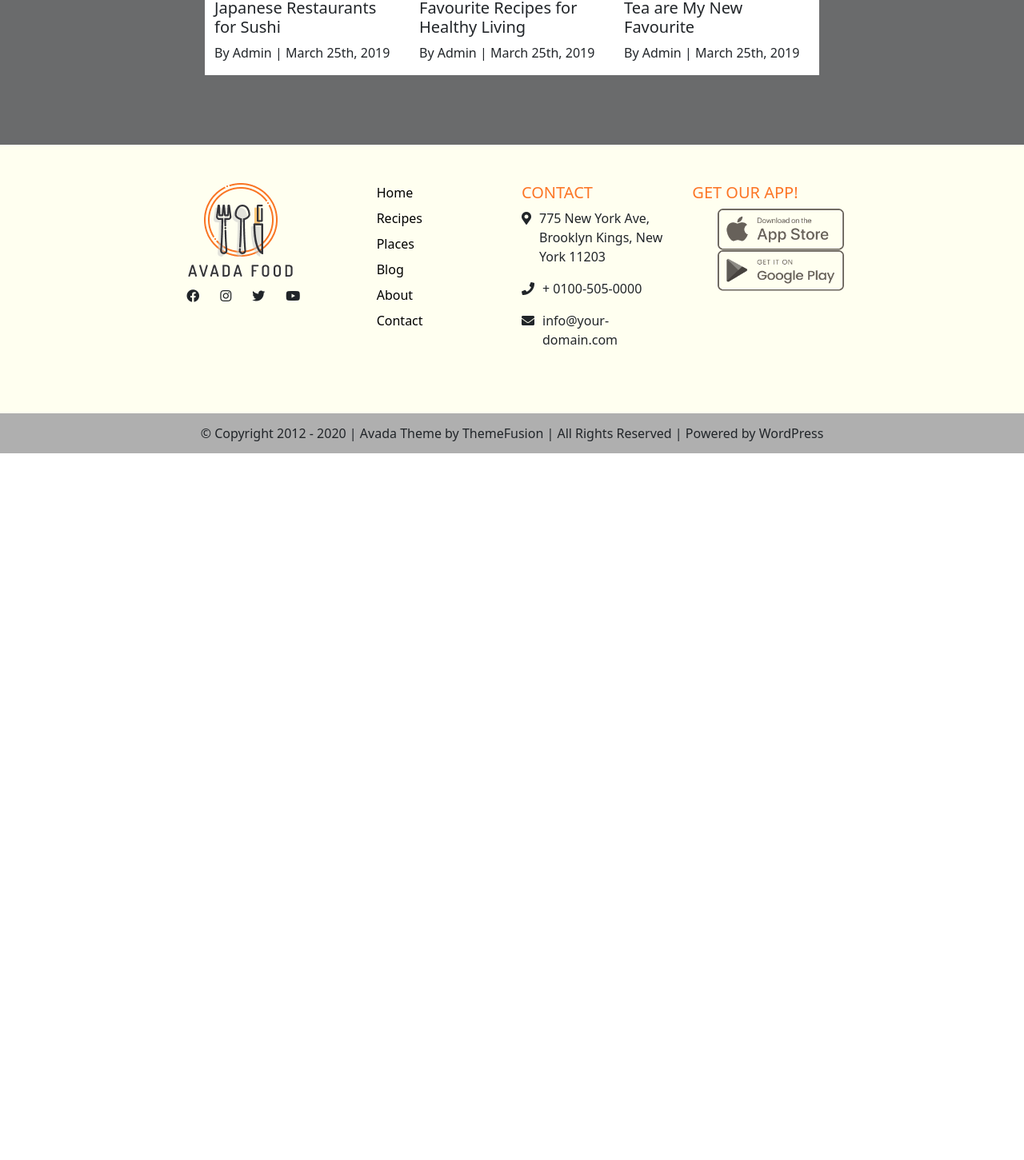
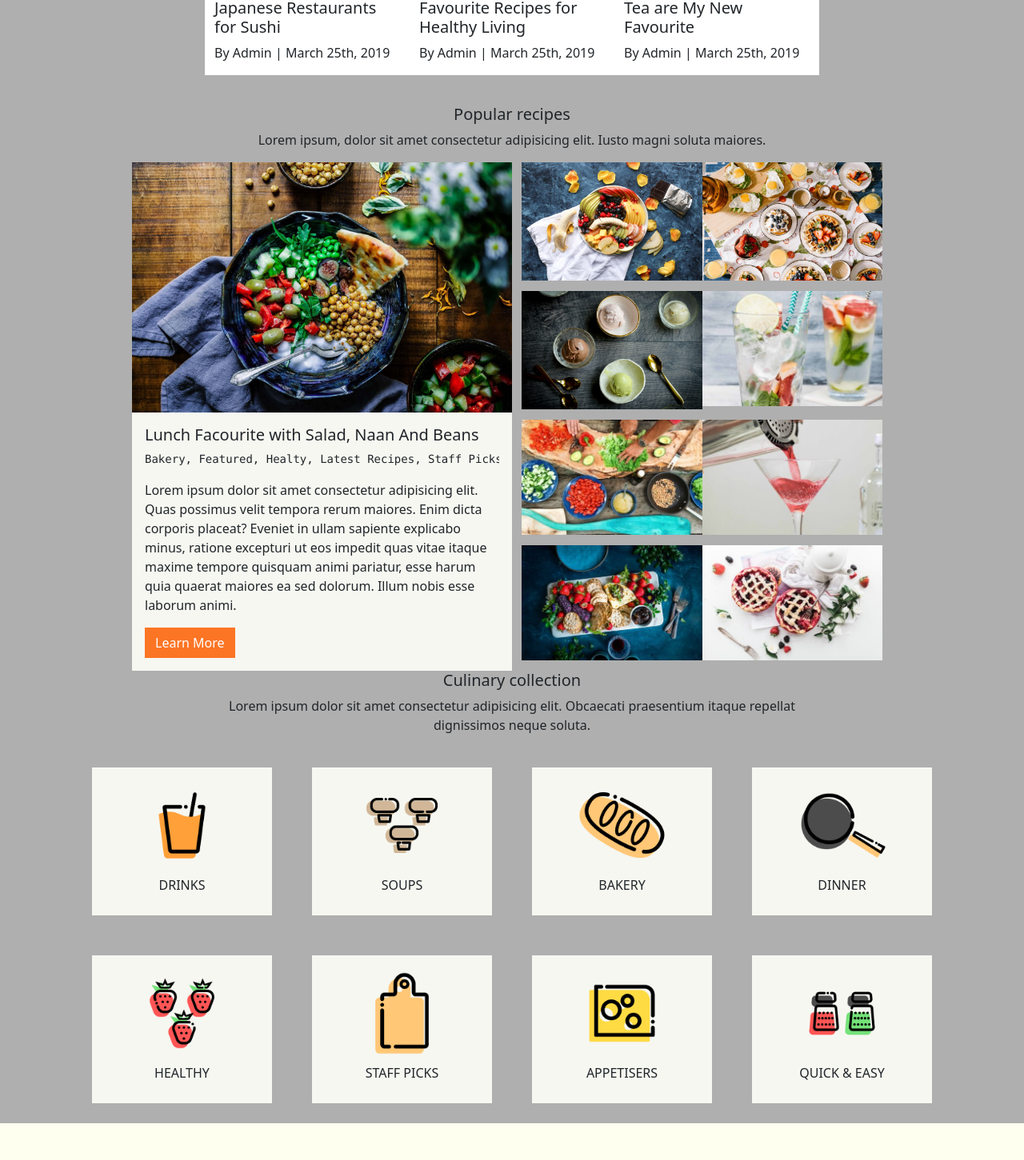
Before and after one commit to DavideZattra/proj-html-vuejs, a Vue app: page / in a window 1280 px wide. Shown: the part 836-2287 px from the top of the page at 80% size. Before the commit the page ends 1403 px from the top, so only its background shows below. Built offline with nearby package versions, Linux system fonts and the light colour scheme.

Commit message:
created culinary collection

```diff
--- a/src/components/JumbotronPicks.vue
+++ b/src/components/JumbotronPicks.vue
@@ -15,6 +15,8 @@ name: 'TodayPicks'
 </script>
 
 <style lang='scss' scoped>
+@import '../style/variables.scss';
+
 #ms_today-picks{
     position: absolute;
     top: 50%;
@@ -32,7 +34,7 @@ name: 'TodayPicks'
 
         border-radius: 5px;
         padding: 2.5px 7.5px;
-        background-color: orange;
+        background-color: $mainOrangeColor;
 
         h5{
 
--- a/src/components/Main.vue
+++ b/src/components/Main.vue
@@ -1,20 +1,28 @@
 <template>
   <main>
     <Jumbotron />
+    <Popular />
+    <Collection />
+    <!-- <FarmToTable /> -->
+    <Subscribe />
   </main>
 </template>
 
 <script>
-import Jumbotron from './MainJumbotron.vue'
+import Jumbotron from './MainJumbotron.vue';
+import Popular from './MainPopular.vue';
+import Collection from './MainCollection.vue';
+// import FarmToTable from './MainFarmToTable.vue';
+import Subscribe from './MainSubscribe.vue';
 
 export default {
 name : 'Main',
 components :{
   Jumbotron,
-  // Popular,
-  // Collection,
+  Popular,
+  Collection,
   // FarmToTable,
-  // Hero
+  Subscribe
   }
 }
 </script>
@@ -23,7 +31,7 @@ components :{
 @import '../style/variables.scss';
 
 main{
-  height: 100vh;
-  background-color: $mainDarkGrayColor;
+  min-height: 100vh;
+  background-color: $mainLightGrayColor;
 }
 </style>
--- /dev/null
+++ b/src/components/MainCollection.vue
@@ -0,0 +1,77 @@
+<template>
+  <section id="ms_culinary-collection" class="container">
+
+    <div class="row justify-content-center">
+
+        <div class="col-8 text-center">
+
+            <h5>Culinary collection</h5>
+            <p>Lorem ipsum dolor sit amet consectetur adipisicing elit. Obcaecati praesentium itaque repellat dignissimos neque soluta.</p>
+        </div>
+    </div>
+    <div class="row justify-content-center">
+        <div class=" ms_card">
+            <img src="../assets/img/drinks-recipes.png" alt="">
+            <p>drinks</p>
+        </div>
+        <div class=" ms_card">
+            <img src="../assets/img/soups-recipes.png" alt="">
+            <p>soups</p>
+        </div>
+        <div class=" ms_card">
+            <img src="../assets/img/baking-recipes.png" alt="">
+            <p>bakery</p>
+        </div>
+        <div class=" ms_card">
+            <img src="../assets/img/dinner-recipes.png" alt="">
+            <p>Dinner</p>
+        </div>
+    </div>
+    <div class="row justify-content-center">
+        <div class=" ms_card">
+            <img src="../assets/img/healthy-recipes.png" alt="">
+            <p>healthy</p>
+        </div>
+        <div class=" ms_card">
+            <img src="../assets/img/staff-picks.png" alt="">
+            <p>Staff picks</p>
+        </div>
+        <div class=" ms_card">
+            <img src="../assets/img/premium-recipes.png" alt="">
+            <p>Appetisers</p>
+        </div>
+        <div class=" ms_card">
+            <img src="../assets/img/quick-easy-recipes.png" alt="">
+            <p>quick &amp; easy</p>
+        </div>
+
+    </div>
+
+  </section>
+</template>
+
+<script>
+export default {
+name : 'CulinaryCollection',
+}
+</script>
+
+<style lang='scss' scoped>
+@import '../style/variables.scss';
+
+.ms_card{
+    flex-basis: 17.5%;
+    background-color: $mainWhiteColor;
+    text-align: center;
+    padding: 10px 50px;
+    margin: 25px;
+
+    img{
+        height: 125px;
+    }
+
+    p{
+        text-transform: uppercase;
+    }
+}
+</style>
--- a/src/components/MainJumbotron.vue
+++ b/src/components/MainJumbotron.vue
@@ -25,6 +25,7 @@ components : {
 #ms_jumbotron{
     position: relative;
     height: 475px;
+    margin-bottom: 275px;
     background-image: url('../assets/img/single-post-img3.jpg');
     background-position: center;
     background-repeat: no-repeat;
--- /dev/null
+++ b/src/components/MainPopular.vue
@@ -0,0 +1,81 @@
+<template>
+  <section id="ms_popular-recipes" class="container">
+      <div class="row justify-content-center">
+
+          <div class="col-12 text-center">
+              <h5>Popular recipes</h5>
+              <p>Lorem ipsum, dolor sit amet consectetur adipisicing elit. Iusto magni soluta maiores.</p>
+          </div>
+          <div class="ms_main-card col-5">
+              <img class="img-fluid" src="../assets/img/Yogurt-Nan.jpg" alt="Yogurt Nan">
+              <div class="ms_main-card-txt ">
+                    <h5>Lunch Facourite with Salad, Naan And Beans</h5>
+                    <pre>Bakery, Featured, Healty, Latest Recipes, Staff Picks</pre>
+                    <p>Lorem ipsum dolor sit amet consectetur adipisicing elit. Quas possimus velit tempora rerum maiores. Enim dicta corporis placeat? Eveniet in ullam sapiente explicabo minus, ratione excepturi ut eos impedit quas vitae itaque maxime tempore quisquam animi pariatur, esse harum quia quaerat maiores ea sed dolorum. Illum nobis esse laborum animi.</p>
+                    <button class="btn">Learn More</button>
+              </div>
+          </div>
+          <div class="col-5 d-flex flex-wrap justify-content-between ">
+
+              <div class="ms_img-container">
+                  <img class="img-fluid" src="../assets/img/Mixed-fruits.jpg" alt="">
+              </div>
+              <div class="ms_img-container">
+                  <img class="img-fluid" src="../assets/img/r-rachel-park-366508-unsplash-min.jpg" alt="">
+              </div>
+              <div class="ms_img-container">
+                  <img class="img-fluid" src="../assets/img/r-michelle-tsang-500721-unsplash-min.jpg" alt="">
+              </div>
+              <div class="ms_img-container">
+                  <img class="img-fluid" src="../assets/img/quick-summer-drink-460x295.jpg" alt="">
+              </div>
+              <div class="ms_img-container">
+                  <img class="img-fluid" src="../assets/img/r-maarten-van-den-heuvel-400626-unsplash-min-460x295.jpg" alt="">
+              </div>
+              <div class="ms_img-container">
+                  <img class="img-fluid" src="../assets/img/perfect-cosmopolitan-460x295.jpg" alt="">
+              </div>
+              <div class="ms_img-container">
+                  <img class="img-fluid" src="../assets/img/fi2x-6-460x295.jpg" alt="">
+              </div>
+              <div class="ms_img-container">
+                  <img class="img-fluid" src="../assets/img/r-brooke-lark-96398-unsplash-min-460x295.jpg" alt="">
+              </div>
+
+          </div>
+
+      </div>
+  </section>
+</template>
+
+<script>
+export default {
+name : 'PopularRecipes'
+}
+</script>
+
+<style lang='scss' scoped>
+@import '../style/variables.scss';
+
+.ms_main-card{
+
+    background-color: $mainWhiteColor;
+    padding: 0;
+
+    .ms_main-card-txt{
+        padding: 1rem;
+
+
+        button{
+            color: white;
+            background-color: $mainOrangeColor;
+            border-radius: 0;
+        }
+    }
+}
+
+.ms_img-container{
+
+    flex-basis: 50%;
+}
+</style>
--- /dev/null
+++ b/src/components/MainSubscribe.vue
@@ -0,0 +1,13 @@
+<template>
+  <section></section>
+</template>
+
+<script>
+export default {
+
+}
+</script>
+
+<style>
+
+</style>
```
